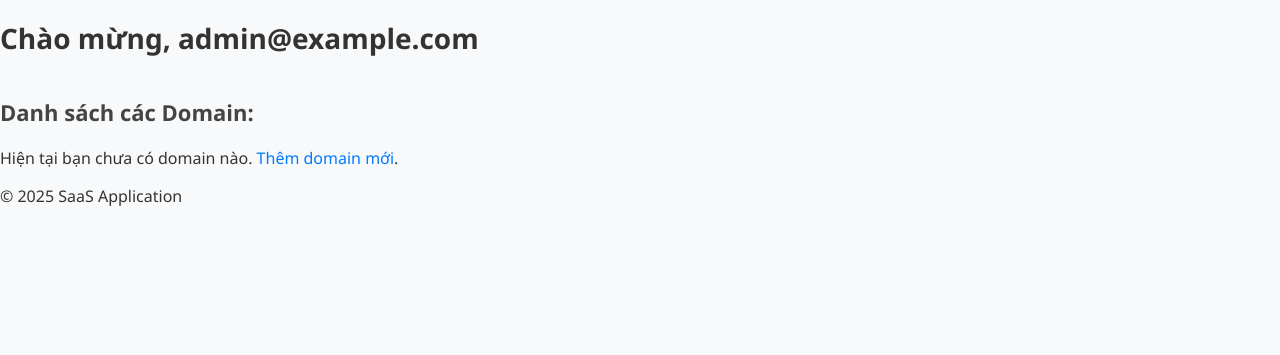
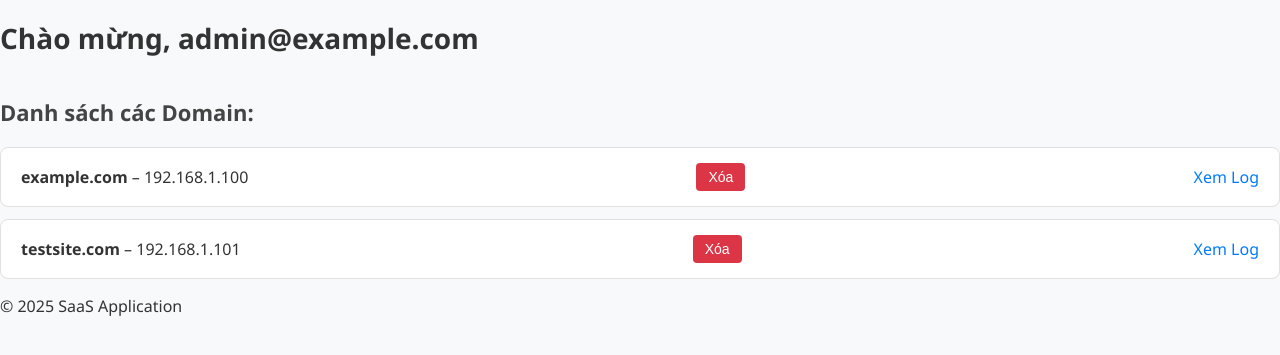
Before and after one commit to duonglam27/CloudSaaS, a Flask app: page /dashboard/ in a window 1280 px wide. Shown: the part 45-400 px from the top of the page. Run offline with Flask 2, Linux system fonts and the light colour scheme; a user stored in the database is signed in; data comes from the database, SQL or seed files in the repository.

Commit message:
trotdaikho

```diff
--- a/app/templates/dashboard.html
+++ b/app/templates/dashboard.html
@@ -108,8 +108,8 @@
 
 <h2>Danh sách các Domain:</h2>
 <ul class="domain-list">
-    {% if domains %}
-        {% for domain in domains %}
+    {% if user.domains %}
+        {% for domain in user.domains %}
             <li class="domain-item">
                 <div>
                     <strong>{{ domain.domain_name }}</strong> – {{ domain.backend_ip }}
@@ -124,5 +124,4 @@
         <p>Hiện tại bạn chưa có domain nào. <a href="{{ url_for('domains.add_domain') }}">Thêm domain mới</a>.</p>
     {% endif %}
 </ul>
-
 {% endblock %}
--- a/app/views/dashboard.py
+++ b/app/views/dashboard.py
@@ -61,11 +61,11 @@ def view_logs(domain_id):
     logs = []
     try:
         # Sử dụng context manager cho DB để tự động đóng connection
-        with db.cursor() as cursor:
-            cursor.execute(
-                "SELECT timestamp, log_text FROM waf_logs WHERE domain = %s ORDER BY timestamp DESC LIMIT 100",
-                (domain,)
-            )
+        # with db.cursor() as cursor:
+        #     cursor.execute(
+        #         "SELECT timestamp, log_text FROM waf_logs WHERE domain = %s ORDER BY timestamp DESC LIMIT 100",
+        #         (domain,)
+        #     )
             logs = WAFLogs.query.filter_by(domain_id=domain_id).order_by(WAFLogs.timestamp.desc()).all()
     except Exception as e:
         logging.error(f"Error retrieving logs for domain {domain}: {e}")
```
Also changed, not shown: 1 other file.
